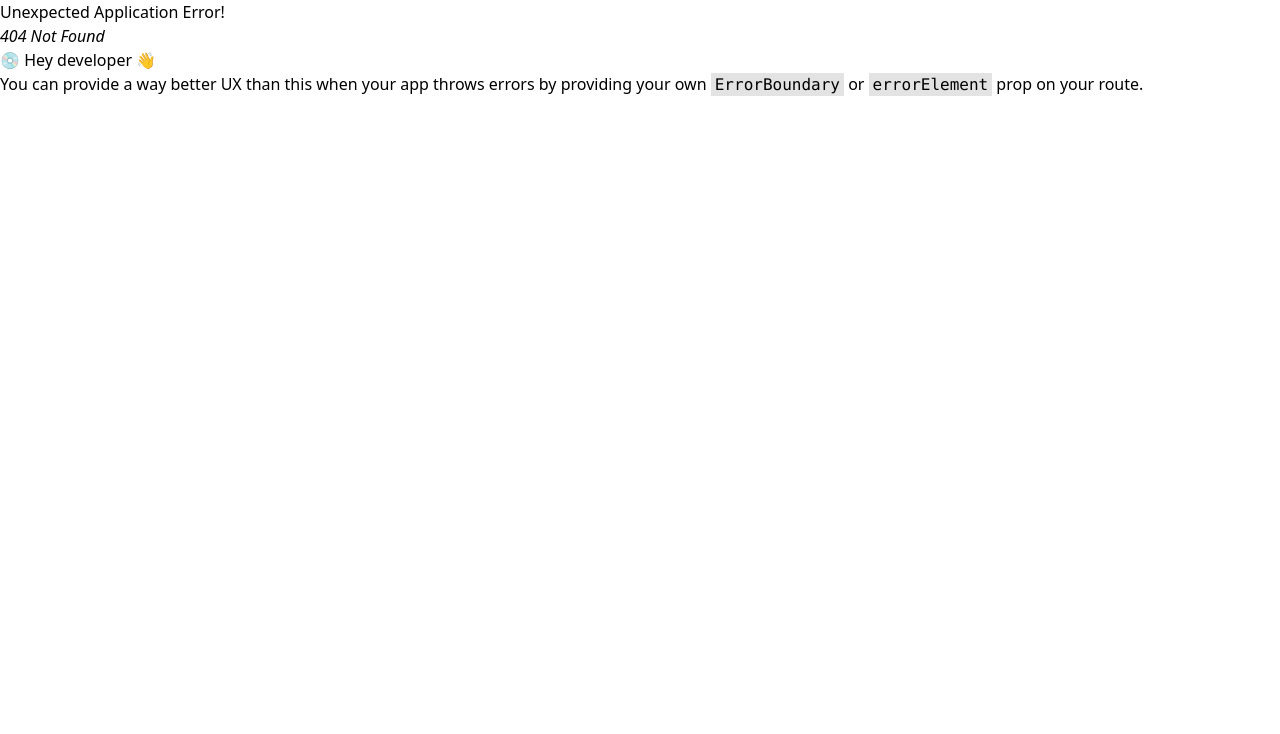
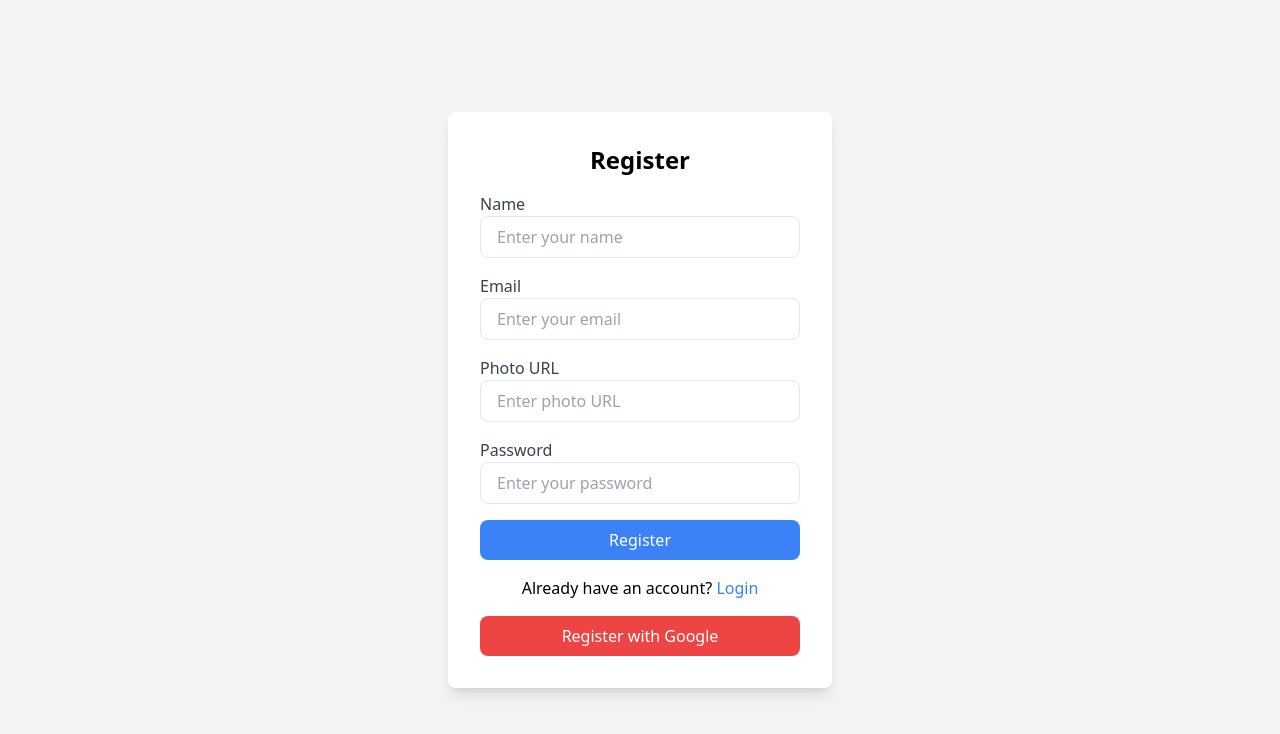
Before and after one commit to Sazib018/Assignment-9, a React (Vite) app: page /register in a window 1280 px wide. Before the commit this address had no page. Shown: the top 734 px of the page. Built offline with nearby package versions, Linux system fonts and the light colour scheme.

Commit message:
login form compleat

```diff
--- a/src/Components/Common/Navbar/Navbar.jsx
+++ b/src/Components/Common/Navbar/Navbar.jsx
@@ -7,7 +7,7 @@ const Navbar = () => {
   const [user] = useAuthState(auth);
 
   return (
-    <nav className="bg-slate-100 shadow-md p-4">
+    <nav className=" bg-slate-100 shadow-md p-4 ">
       <div className="container mx-auto flex justify-between items-center">
         {/* Logo */}
         <Link to="/" className="text-2xl font-bold text-blue-600">
@@ -15,7 +15,7 @@ const Navbar = () => {
         </Link>
 
         {/* Navigation Links */}
-        <div className="hidden md:flex space-x-6">
+        <div className="hidden md:flex space-x-6 ">
           <Link to="/" className="hover:text-blue-600 font-medium">Home</Link>
           <Link to="/campaigns" className="hover:text-blue-600 font-medium">Donation Campaigns</Link>
           <Link to="/how-to-help" className="hover:text-blue-600 font-medium">How to Help</Link>
--- a/src/Components/Home/Home.jsx
+++ b/src/Components/Home/Home.jsx
@@ -25,13 +25,13 @@ const Home = () => {
               className="rounded-2xl shadow-lg"
             >
               <SwiperSlide>
-            <img src="https://i.ibb.co.com/Lj9MNP9/images-1.jpg"  alt="Winter Donation Campaign 1" className="w-full h-full object-cover rounded-2xl" />
+                <img src="https://i.ibb.co.com/Lj9MNP9/images-1.jpg" alt="Winter Donation Campaign 1" className="w-full h-full object-cover rounded-2xl" />
               </SwiperSlide>
               <SwiperSlide>
-            <img src="https://i.ibb.co.com/t5hFSrN/download.jpg"  alt="Winter Donation Campaign 2" className="w-full h-full object-cover rounded-2xl" />
+                <img src="https://i.ibb.co.com/t5hFSrN/download.jpg" alt="Winter Donation Campaign 2" className="w-full h-full object-cover rounded-2xl" />
               </SwiperSlide>
               <SwiperSlide>
-            <img src="https://i.ibb.co.com/yF5LTyT0/images.jpg"  alt="Winter Donation Campaign 3" className="w-full h-full object-cover rounded-2xl" />
+                <img src="https://i.ibb.co.com/yF5LTyT0/images.jpg" alt="Winter Donation Campaign 3" className="w-full h-full object-cover rounded-2xl" />
               </SwiperSlide>
             </Swiper>
           </section>
@@ -46,15 +46,16 @@ const Home = () => {
           <section className="mt-12 text-center">
             <h2 className="text-3xl font-bold text-blue-700">How does it work?</h2>
             <div className="mt-6 grid md:grid-cols-3 gap-6">
-          <div className="p-6 bg-gray-100 rounded-lg shadow-md">
-            <h3 className="text-xl font-semibold">1.Donate</h3>
+              <div className="p-6 bg-gray-100 rounded-xl shadow-lg shadow-blue-500/50">
+                <h3 className="text-xl font-semibold">1. Donate</h3>
                 <p className="text-gray-600">Drop off your old or new winter clothing at our collection point.</p>
               </div>
-          <div className="p-6 bg-gray-100 rounded-lg shadow-md">
+
+              <div className="p-6 bg-gray-100 rounded-lg shadow-lg shadow-blue-500/50">
                 <h3 className="text-xl font-semibold">2.Collection point</h3>
                 <p className="text-gray-600">Donate winter clothes by visiting our various collection points.</p>
               </div>
-          <div className="p-6 bg-gray-100 rounded-lg shadow-md">
+              <div className="p-6 bg-gray-100 rounded-lg shadow-lg shadow-blue-500/50">
                 <h3 className="text-xl font-semibold">3. Support areas</h3>
                 <p className="text-gray-600">We deliver to Dhaka, Chittagong, Rajshahi and other departments.</p>
               </div>
@@ -65,11 +66,11 @@ const Home = () => {
           <section className="mt-12 text-center">
             <h2 className="text-3xl font-bold text-blue-700">Donor Testimonials</h2>
             <div className="mt-6 grid md:grid-cols-2 gap-6">
-          <div className="p-6 bg-gray-100 rounded-lg shadow-md">
+              <div className="p-6 bg-gray-100 rounded-lg shadow-lg shadow-blue-500/50">
                 <p className="text-gray-600 ">"I donated my old winter clothes, and it truly helped those in need. A fantastic initiative!"</p>
                 <h4 className="mt-4 font-semibold">- Rafi Ahmed</h4>
               </div>
-          <div className="p-6 bg-gray-100 rounded-lg shadow-md">
+              <div className="p-6 bg-gray-100 rounded-lg shadow-lg shadow-blue-500/50">
                 <p className="text-gray-600 ">"It feels great to help those suffering in the cold. I will contribute every year!"</p>
                 <h4 className="mt-4 font-semibold">- Nusrat Jahan</h4>
               </div>
@@ -80,15 +81,15 @@ const Home = () => {
           <section className="mt-12 text-center">
             <h2 className="text-3xl font-bold text-blue-700">Recent Donations</h2>
             <div className="mt-6 grid md:grid-cols-3 gap-6">
-          <div className="p-6 bg-gray-100 rounded-lg shadow-md">
+              <div className="p-6 bg-gray-100 rounded-lg shadow-lg shadow-blue-500/50">
                 <h3 className="text-xl font-semibold">100+ Winter Clothes</h3>
                 <p className="text-gray-600">Recently distributed in Dhaka.</p>
               </div>
-          <div className="p-6 bg-gray-100 rounded-lg shadow-md">
+              <div className="p-6 bg-gray-100 rounded-lg shadow-lg shadow-blue-500/50">
                 <h3 className="text-xl font-semibold">70+ Winter Clothes</h3>
                 <p className="text-gray-600">Recently distributed in Rajshahi.</p>
               </div>
-          <div className="p-6 bg-gray-100 rounded-lg shadow-md">
+              <div className="p-6 bg-gray-100 rounded-lg shadow-lg shadow-blue-500/50">
                 <h3 className="text-xl font-semibold">50+ Winter Clothes</h3>
                 <p className="text-gray-600">Recently distributed in Chattogram.</p>
               </div>
--- /dev/null
+++ b/src/Components/Login/Login.jsx
@@ -0,0 +1,88 @@
+import { useState } from "react";
+import { Link, useLocation, useNavigate } from "react-router-dom";
+import { signInWithEmailAndPassword, GoogleAuthProvider, signInWithPopup } from "firebase/auth";
+import { toast } from "react-toastify";
+import auth from "../../firebase.config";
+
+const Login = () => {
+  const [email, setEmail] = useState("");
+  const [password, setPassword] = useState("");
+  const navigate = useNavigate();
+  const location = useLocation();
+  const provider = new GoogleAuthProvider();
+
+  const from = location.state?.from?.pathname || "/";
+
+  const handleLogin = async (e) => {
+    e.preventDefault();
+    try {
+      await signInWithEmailAndPassword(auth, email, password);
+      toast.success("Login Successful!");
+      navigate(from, { replace: true });
+    } catch (error) {
+      toast.error(error.message);
+    }
+  };
+
+  const handleGoogleLogin = async () => {
+    try {
+      await signInWithPopup(auth, provider);
+      toast.success("Logged in with Google!");
+      navigate(from, { replace: true });
+    } catch (error) {
+      toast.error(error.message);
+    }
+  };
+
+  return (
+    <div className="flex items-center justify-center min-h-screen bg-gray-100">
+      <div className="bg-white p-8 shadow-lg rounded-lg w-96">
+        <h2 className="text-2xl font-semibold text-center mb-4">Login</h2>
+        <form onSubmit={handleLogin}>
+          <div className="mb-4">
+            <label className="block text-gray-700">Email</label>
+            <input
+              type="email"
+              className="w-full px-4 py-2 border rounded-lg focus:outline-none"
+              placeholder="Enter your email"
+              value={email}
+              onChange={(e) => setEmail(e.target.value)}
+              required
+            />
+          </div>
+          <div className="mb-4">
+            <label className="block text-gray-700">Password</label>
+            <input
+              type="password"
+              className="w-full px-4 py-2 border rounded-lg focus:outline-none"
+              placeholder="Enter your password"
+              value={password}
+              onChange={(e) => setPassword(e.target.value)}
+              required
+            />
+          </div>
+          <div className="mb-4 text-right">
+            <Link to="/forgot-password" className="text-blue-500">Forgot Password?</Link>
+          </div>
+          <button
+            type="submit"
+            className="w-full bg-blue-500 text-white py-2 rounded-lg hover:bg-blue-600">
+            Login
+          </button>
+        </form>
+        <div className="mt-4 text-center">
+          <p>Don't have an account? <Link to="/register" className="text-blue-500">Register</Link></p>
+        </div>
+        <div className="mt-4 text-center">
+          <button
+            onClick={handleGoogleLogin}
+            className="w-full bg-red-500 text-white py-2 rounded-lg hover:bg-red-600">
+            Login with Google
+          </button>
+        </div>
+      </div>
+    </div>
+  );
+};
+
+export default Login;
--- /dev/null
+++ b/src/Components/Register/Register.jsx
@@ -0,0 +1,86 @@
+import { useState } from "react";
+import { Link, useNavigate } from "react-router-dom";
+import { createUserWithEmailAndPassword, updateProfile, GoogleAuthProvider, signInWithPopup } from "firebase/auth";
+import { toast } from "react-toastify";
+import auth from "../../firebase.config";
+
+const Register = () => {
+  const [name, setName] = useState("");
+  const [email, setEmail] = useState("");
+  const [photoURL, setPhotoURL] = useState("");
+  const [password, setPassword] = useState("");
+  const [error, setError] = useState("");
+  const navigate = useNavigate();
+  const provider = new GoogleAuthProvider();
+
+  const validatePassword = (password) => {
+    if (password.length < 6) return "Password must be at least 6 characters long";
+    if (!/[A-Z]/.test(password)) return "Password must contain at least one uppercase letter";
+    if (!/[a-z]/.test(password)) return "Password must contain at least one lowercase letter";
+    return "";
+  };
+
+  const handleRegister = async (e) => {
+    e.preventDefault();
+    const passwordError = validatePassword(password);
+    if (passwordError) {
+      setError(passwordError);
+      toast.error(passwordError);
+      return;
+    }
+    try {
+      const userCredential = await createUserWithEmailAndPassword(auth, email, password);
+      await updateProfile(userCredential.user, { displayName: name, photoURL });
+      toast.success("Registration Successful!");
+      navigate("/");
+    } catch (error) {
+      toast.error(error.message);
+    }
+  };
+
+  const handleGoogleLogin = async () => {
+    try {
+      await signInWithPopup(auth, provider);
+      toast.success("Logged in with Google!");
+      navigate("/");
+    } catch (error) {
+      toast.error(error.message);
+    }
+  };
+
+  return (
+    <div className="flex items-center justify-center min-h-screen bg-gray-100">
+      <div className="bg-white p-8 shadow-lg rounded-lg w-96">
+        <h2 className="text-2xl font-semibold text-center mb-4">Register</h2>
+        <form onSubmit={handleRegister}>
+          <div className="mb-4">
+            <label className="block text-gray-700">Name</label>
+            <input type="text" className="w-full px-4 py-2 border rounded-lg" placeholder="Enter your name" value={name} onChange={(e) => setName(e.target.value)} required />
+          </div>
+          <div className="mb-4">
+            <label className="block text-gray-700">Email</label>
+            <input type="email" className="w-full px-4 py-2 border rounded-lg" placeholder="Enter your email" value={email} onChange={(e) => setEmail(e.target.value)} required />
+          </div>
+          <div className="mb-4">
+            <label className="block text-gray-700">Photo URL</label>
+            <input type="text" className="w-full px-4 py-2 border rounded-lg" placeholder="Enter photo URL" value={photoURL} onChange={(e) => setPhotoURL(e.target.value)} />
+          </div>
+          <div className="mb-4">
+            <label className="block text-gray-700">Password</label>
+            <input type="password" className="w-full px-4 py-2 border rounded-lg" placeholder="Enter your password" value={password} onChange={(e) => setPassword(e.target.value)} required />
+            {error && <p className="text-red-500 text-sm mt-1">{error}</p>}
+          </div>
+          <button type="submit" className="w-full bg-blue-500 text-white py-2 rounded-lg hover:bg-blue-600">Register</button>
+        </form>
+        <div className="mt-4 text-center">
+          <p>Already have an account? <Link to="/login" className="text-blue-500">Login</Link></p>
+        </div>
+        <div className="mt-4 text-center">
+          <button onClick={handleGoogleLogin} className="w-full bg-red-500 text-white py-2 rounded-lg hover:bg-red-600">Register with Google</button>
+        </div>
+      </div>
+    </div>
+  );
+};
+
+export default Register;
```
Also changed, not shown: src/Route/router.jsx (+11 -0 lines). Lines whose indentation alone changed are shown as unchanged.
